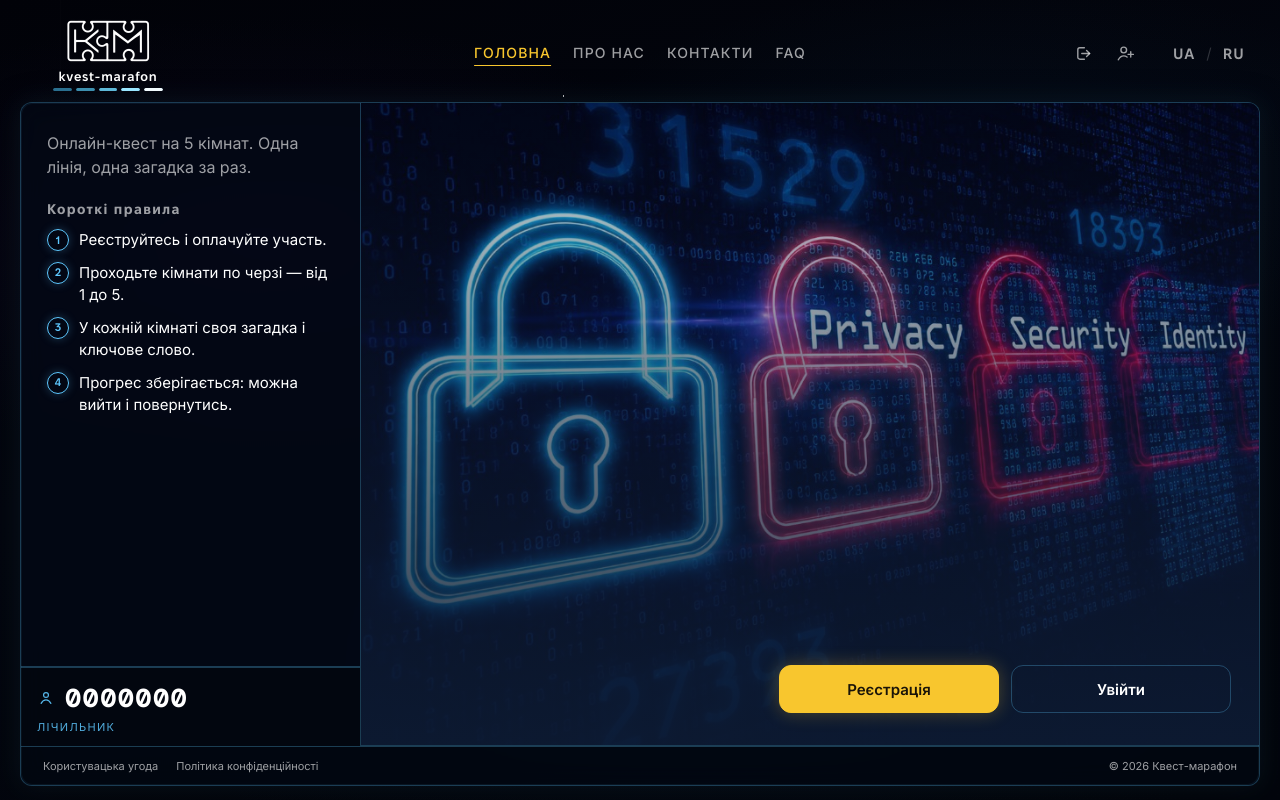
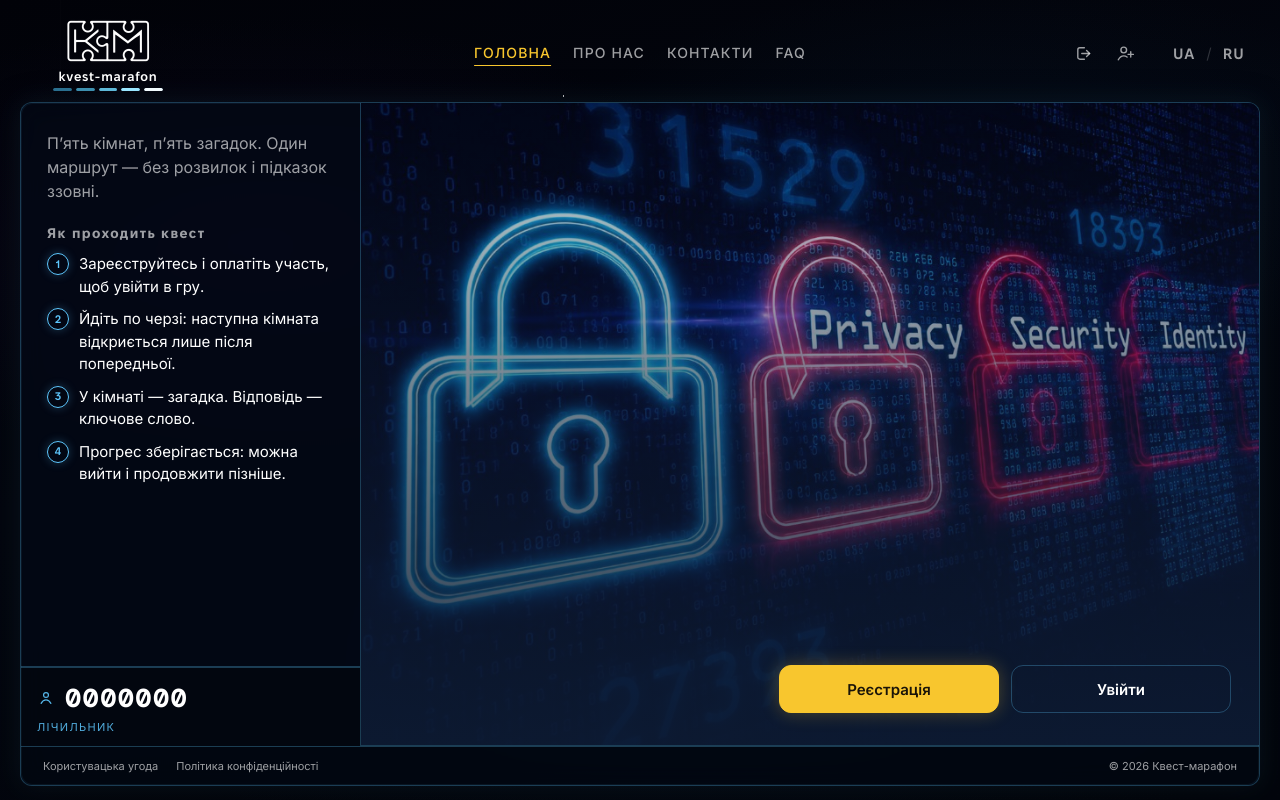
Before and after one commit to prometeylabsanna-lgtm/questmarathon, a Django app: page / in a window 1280 px wide. Run offline with Django 5.2, Linux system fonts and the light colour scheme; data comes from the database, SQL or seed files in the repository.

Commit message:
новий текст на головній

```diff
--- a/templates/pages/home.html
+++ b/templates/pages/home.html
@@ -8,13 +8,13 @@
 <div class="qm-home">
   <section class="qm-intro">
     <div class="qm-intro__content">
-      <p class="qm-tagline">{% trans "Онлайн-квест на 5 кімнат. Одна лінія, одна загадка за раз." %}</p>
-      <h2 class="qm-rules-heading">{% trans "Короткі правила" %}</h2>
+      <p class="qm-tagline">{% trans "П’ять кімнат, п’ять загадок. Один маршрут — без розвилок і підказок ззовні." %}</p>
+      <h2 class="qm-rules-heading">{% trans "Як проходить квест" %}</h2>
       <ol class="qm-rules-list">
-        <li class="qm-rules-list__item"><span class="qm-rules-list__num" aria-hidden="true">1</span><span class="qm-rules-list__text">{% trans "Реєструйтесь і оплачуйте участь." %}</span></li>
-        <li class="qm-rules-list__item"><span class="qm-rules-list__num" aria-hidden="true">2</span><span class="qm-rules-list__text">{% trans "Проходьте кімнати по черзі — від 1 до 5." %}</span></li>
-        <li class="qm-rules-list__item"><span class="qm-rules-list__num" aria-hidden="true">3</span><span class="qm-rules-list__text">{% trans "У кожній кімнаті своя загадка і ключове слово." %}</span></li>
-        <li class="qm-rules-list__item"><span class="qm-rules-list__num" aria-hidden="true">4</span><span class="qm-rules-list__text">{% trans "Прогрес зберігається: можна вийти і повернутись." %}</span></li>
+        <li class="qm-rules-list__item"><span class="qm-rules-list__num" aria-hidden="true">1</span><span class="qm-rules-list__text">{% trans "Зареєструйтесь і оплатіть участь, щоб увійти в гру." %}</span></li>
+        <li class="qm-rules-list__item"><span class="qm-rules-list__num" aria-hidden="true">2</span><span class="qm-rules-list__text">{% trans "Йдіть по черзі: наступна кімната відкриється лише після попередньої." %}</span></li>
+        <li class="qm-rules-list__item"><span class="qm-rules-list__num" aria-hidden="true">3</span><span class="qm-rules-list__text">{% trans "У кімнаті — загадка. Відповідь — ключове слово." %}</span></li>
+        <li class="qm-rules-list__item"><span class="qm-rules-list__num" aria-hidden="true">4</span><span class="qm-rules-list__text">{% trans "Прогрес зберігається: можна вийти і продовжити пізніше." %}</span></li>
       </ol>
     </div>
   </section>
```
